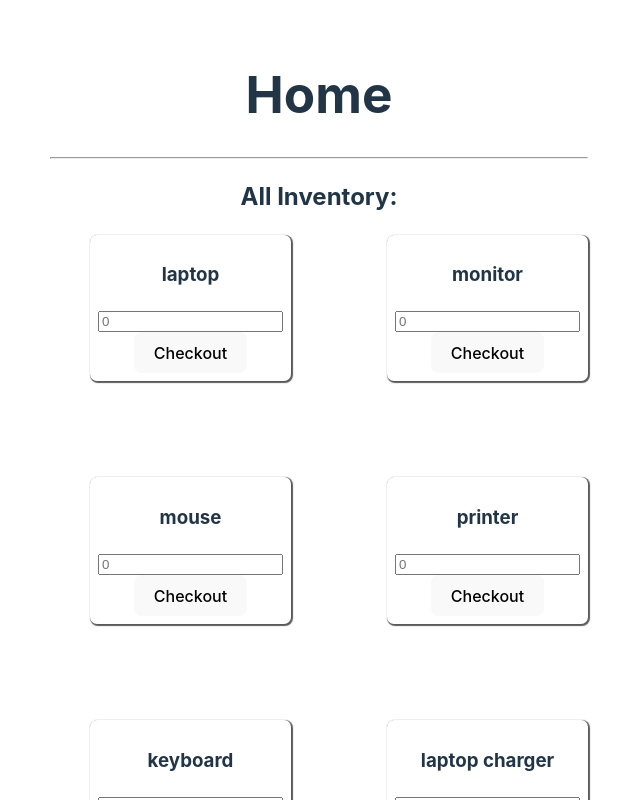
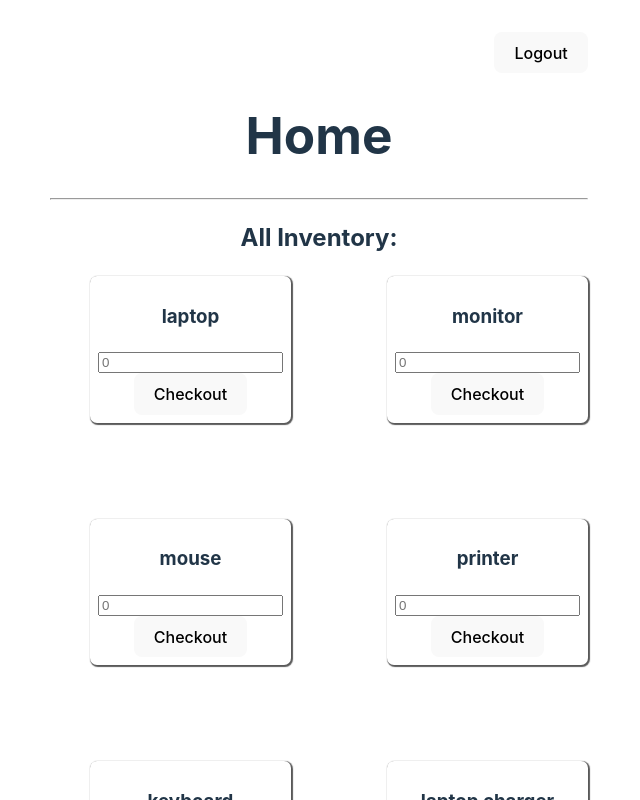
Before and after one commit to JustinScottJenecke/hdev-mentor-takehome, a React (Vite) app in the folder frontend/: page / in a window 1280 px wide. Shown: the top 800 px of the page, without its empty margins (321-961 px from the left). Built offline with nearby package versions, Linux system fonts and the light colour scheme; sample sign-in values are in the browser's storage.

Commit message:
feature: incorporates client side auth + login + logout functionality

```diff
--- a/frontend/package.json
+++ b/frontend/package.json
@@ -10,9 +10,10 @@
     "preview": "vite preview"
   },
   "dependencies": {
-    "jsonwebtoken": "^9.0.2",
+    "jwt-decode": "^4.0.0",
     "react": "^18.3.1",
     "react-dom": "^18.3.1",
+    "react-jwt": "^1.2.2",
     "react-router-dom": "^6.25.1"
   },
   "devDependencies": {
--- a/frontend/src/index.css
+++ b/frontend/src/index.css
@@ -82,3 +82,9 @@ li {
   grid-template-columns: repeat(2, 1fr);
   gap: 6rem;
 }
+
+nav {
+  display: flex;
+  justify-content: flex-end;
+  margin: 0;
+}
--- a/frontend/src/pages/Home.jsx
+++ b/frontend/src/pages/Home.jsx
@@ -1,8 +1,36 @@
-import { useState } from 'react'
+import { useEffect, useState } from 'react'
 import '../App.css'
 import EquipmentCard from '../components/EquipmentCard';
+import { useNavigate } from 'react-router-dom';
+// import { useJwt } from "react-jwt";
+// import jwt from "jsonwebtoken";
+import { jwtDecode } from "jwt-decode";
+
 
 const Home = () => {
+
+    const navigate = useNavigate();
+    const [user, setUser] = useState('');
+    //const {decodedToken, isExpired} = useJwt(localStorage.getItem('hdev-mt-auth-token'));
+    // console.log(decodedToken)
+
+    useEffect( () => {
+
+        try {
+            const decodedToken = jwtDecode(localStorage.getItem('hdev-mt-auth-token'));
+        } catch (error) {
+            console.log(error, 'no valid token');
+            navigate('/login');
+        }
+        // if(!decodedToken){
+        // }
+    });
+
+    const logout = () => {
+        localStorage.removeItem('hdev-mt-auth-token');
+        alert('Logged out');
+        navigate(0);
+    }
 
     const mockInventory = [
         "laptop",
@@ -17,6 +45,10 @@ const Home = () => {
 
     return (
         <>
+            <nav>
+                {/* <h3>Hi {decodedToken.name} -</h3>  */}
+                <button onClick={logout}>Logout</button>
+            </nav>
             <h1>Home</h1>
             <hr />
             <h2>All Inventory:</h2>
--- a/frontend/src/pages/Login.jsx
+++ b/frontend/src/pages/Login.jsx
@@ -27,7 +27,9 @@ const Login = () => {
 
     if (result.auth) {
       alert("Welcome back " + name);
-      navigate('/');
+      localStorage.setItem('hdev-mt-auth-token', result.auth);
+      if(true)
+        navigate('/');
 
     } else {
       alert("Invalid username or password. Please check your login details.");
@@ -47,7 +49,7 @@ const Login = () => {
           value={name}
           onChange={(e) => setName(e.target.value)}
         />
-
+        <br />
         <input
           type="password"
           placeholder='Enter new password..'
--- a/frontend/src/pages/Register.jsx
+++ b/frontend/src/pages/Register.jsx
@@ -39,14 +39,14 @@ const Register = () => {
           value={name}
           onChange={(e) => setName(e.target.value)}
         />
-
+        <br />
         <input
           type='email'
           placeholder='Enter new email..'
           value={email}
           onChange={(e) => setEmail(e.target.value)}
         />
-
+        <br />
         <input
           type="password"
           placeholder='Enter new password..'
```
Also changed, not shown: 1 other file (tests, documents, lock files or other folders).
